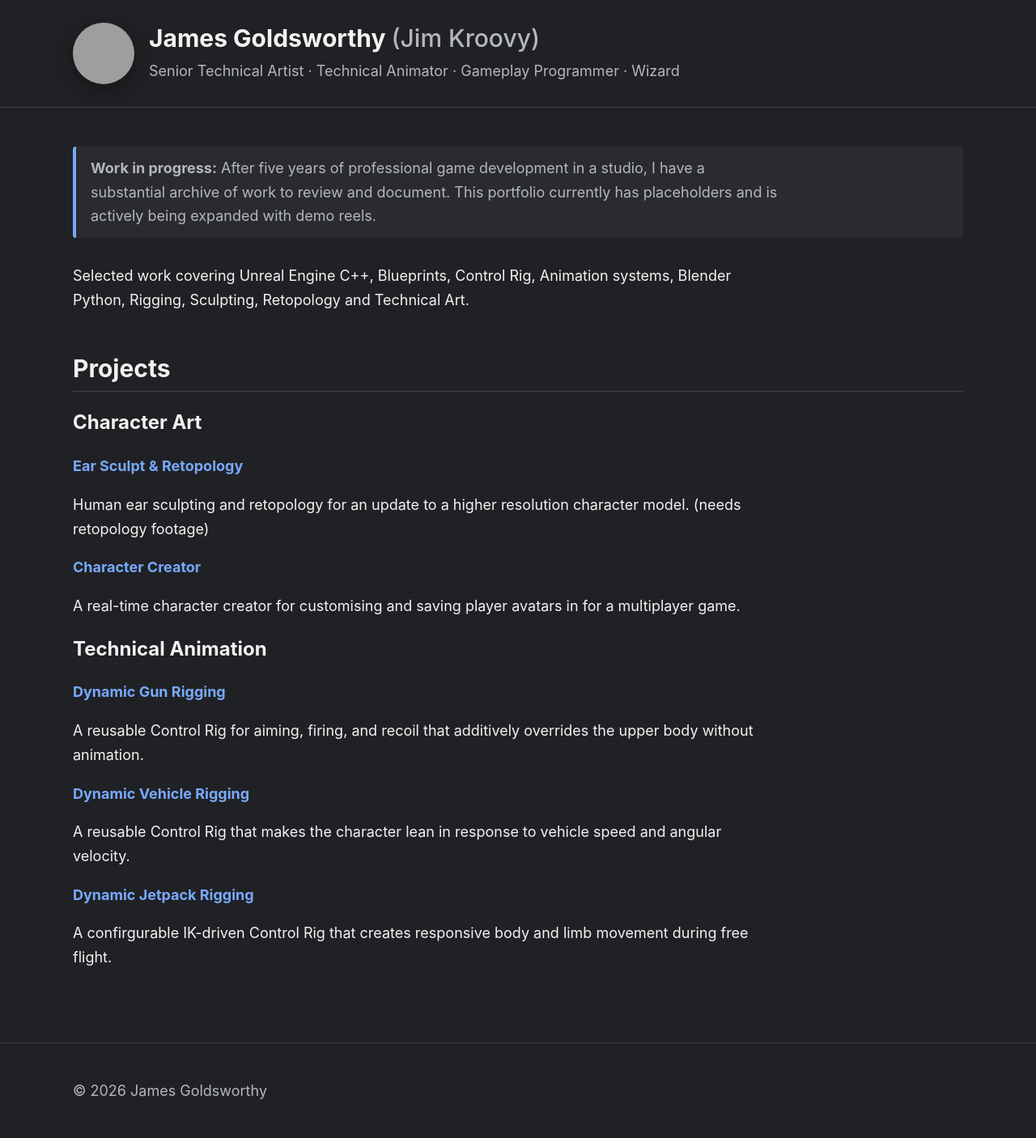
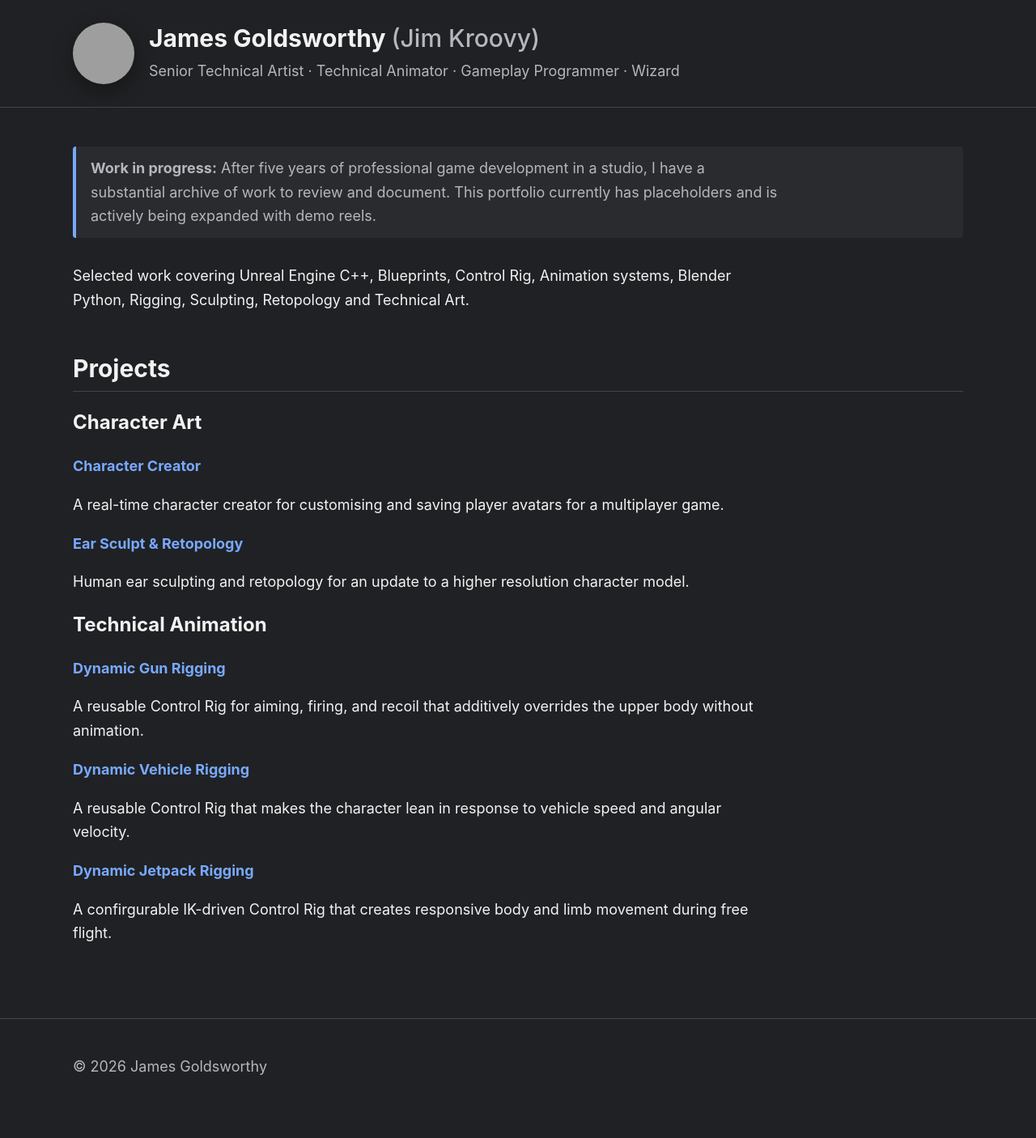
Before and after one commit to Jim-Kroovy/jim_kroovy_portfolio, a Jekyll site: the page built from index.md, in a window 1280 px wide. Shown: the whole page at 81% size. Built offline with Jekyll 4.4.1, drawn with Linux system fonts in a browser that asks for light colours; after the commit the page ends 1377 px from its top, so only the background shows below that; grey boxes are pictures that could not be loaded.

Commit message:
Character creator reel.
Added the character reel.

```diff
--- a/_config.yml
+++ b/_config.yml
@@ -1,2 +1,2 @@
 title: James Goldsworthy (Jim Kroovy)
-description: Senior Technical Artist, Technical Animator, Gameplay Programmer, Wizard
+description: Senior Technical Artist, Technical Animator, Programmer, Wizard
--- a/index.md
+++ b/index.md
@@ -12,13 +12,13 @@ Selected work covering Unreal Engine C++, Blueprints, Control Rig, Animation sys
 
 ### Character Art
 
+[**Character Creator**](projects/character-creator.html)
+
+A real-time character creator for customising and saving player avatars for a multiplayer game.
+
 [**Ear Sculpt & Retopology**](projects/ear-sculpt-and-retopology.html)
 
-Human ear sculpting and retopology for an update to a higher resolution character model. (needs retopology footage)
-
-[**Character Creator**](projects/character-creator.html)
-
-A real-time character creator for customising and saving player avatars in for a multiplayer game.
+Human ear sculpting and retopology for an update to a higher resolution character model.
 
 ### Technical Animation
 
```
Also changed, not shown: projects/character-creator.md (+8 -1 lines).
